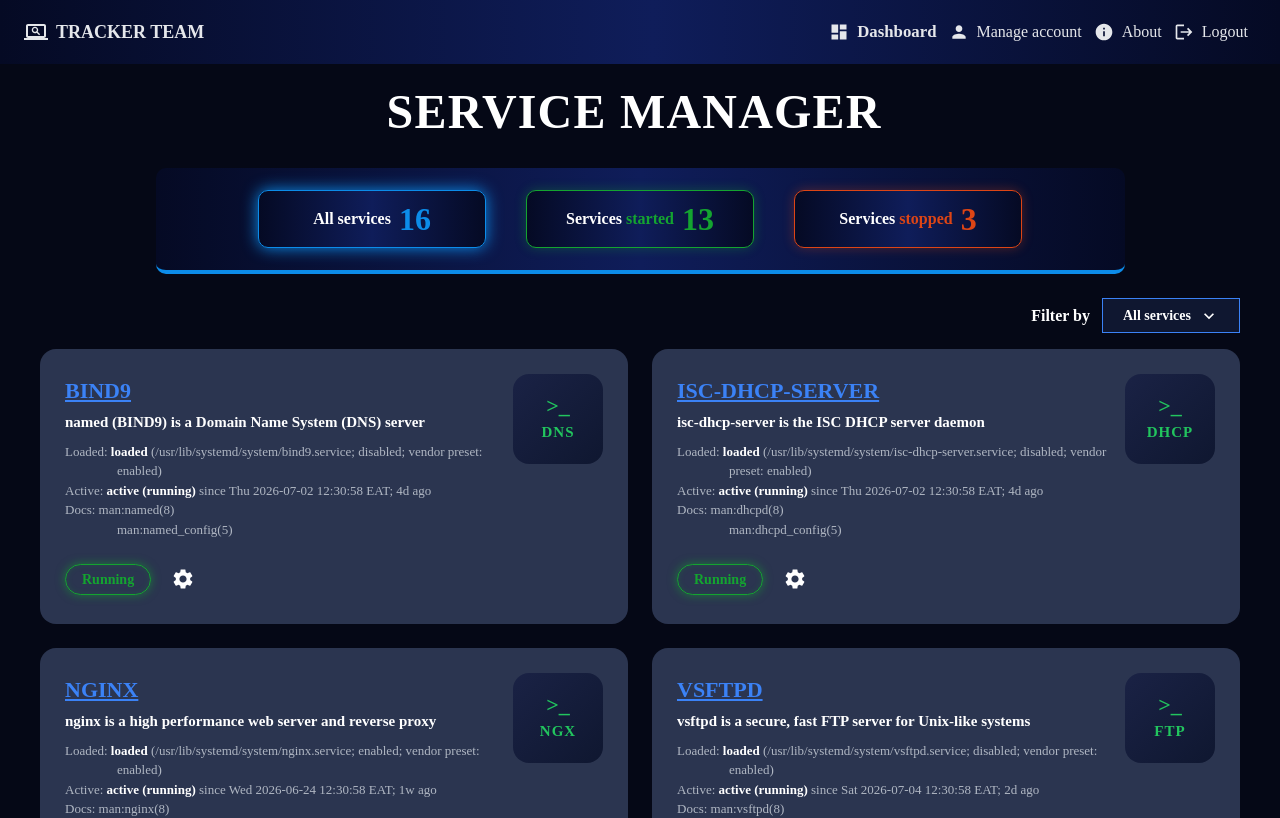
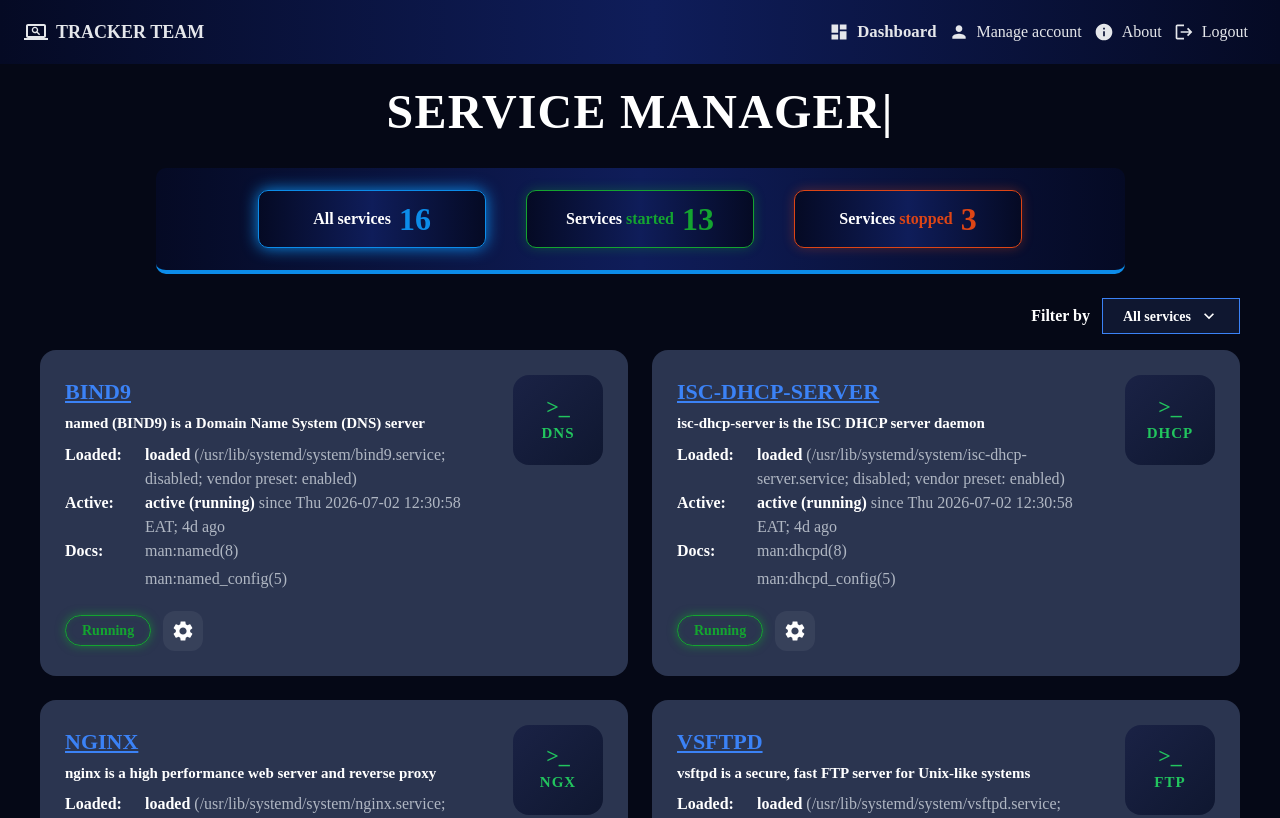
Before and after one commit to fymijoro/service_manager, a React (Vite) app in the folder service-manager/: page / in a window 1280 px wide. Shown: the top 818 px of the page. Built offline with nearby package versions, Linux system fonts and the light colour scheme; sample sign-in values are in the browser's storage; a web font is replaced by a local one.

Commit message:
modification des apparences dashboard 3: reglage alignement

```diff
--- a/service-manager/src/components/FilterBar.jsx
+++ b/service-manager/src/components/FilterBar.jsx
@@ -15,7 +15,7 @@ function FilterBar({ filter, onFilterChange }) {
 
   return (
     <Box sx={{ display: 'flex', alignItems: 'center', justifyContent: 'flex-end', gap: 1.5, mb: 2 }}>
-      <Typography sx={{ color: '#FFFFFF', fontWeight: 700 }}>Filter by</Typography>
+      <Typography sx={{ color: '#FFFFFF', fontWeight: 700, lineHeight: 1, height: '36px', display: 'flex', alignItems: 'center', m: 0 }}>Filter by</Typography>
 
       <Box
         onClick={(e) => setAnchorEl(e.currentTarget)}
@@ -24,11 +24,11 @@ function FilterBar({ filter, onFilterChange }) {
           alignItems: 'center',
           gap: 1,
           border: '1px solid #3B82F6',
-          borderRadius: 0,           // ← carré
+          borderRadius: 0,
           color: '#FFFFFF',
           background: '#0F1730',
           px: 2.5,
-          py: 0.75,
+          height: '36px',
           fontWeight: 700,
           fontSize: 14,
           cursor: 'pointer',
@@ -51,7 +51,7 @@ function FilterBar({ filter, onFilterChange }) {
               mt: 1,
               background: '#0F1730',
               border: '1px solid #3B82F6',
-              borderRadius: 0,       // ← carré
+              borderRadius: 0,
               color: '#FFFFFF',
               minWidth: 160,
             },
@@ -68,14 +68,14 @@ function FilterBar({ filter, onFilterChange }) {
               }}
               sx={{
                 fontWeight: value === filter ? 700 : 400,
-                '&.Mui-selected': { background: 'rgba(59, 130, 246, 0.15)' },
-                '&:hover': { background: 'rgba(59, 130, 246, 0.1)' },
+                '&.Mui-selected': { background: 'rgba(59, 130, 246, 0.18)' },
+                '&:hover': { background: 'rgba(59, 130, 246, 0.12)' },
               }}
             >
               {label}
             </MenuItem>
             {index < entries.length - 1 && (
-              <Divider sx={{ borderColor: 'rgba(255,255,255,0.15)' }} />
+              <Divider sx={{ borderColor: '#3B82F6' }} />
             )}
           </div>
         ))}
--- a/service-manager/src/components/ServiceActionsMenu.jsx
+++ b/service-manager/src/components/ServiceActionsMenu.jsx
@@ -18,14 +18,23 @@ function ServiceActionsMenu({ status, onRestart, onStop, onStart }) {
 
   return (
     <>
-      <IconButton onClick={(e) => setAnchorEl(e.currentTarget)} sx={{ color: '#FFFFFF' }}>
-        <SettingsIcon />
+      <IconButton
+        onClick={(e) => setAnchorEl(e.currentTarget)}
+        sx={{
+          color: '#FFFFFF',
+          p: 1,
+          borderRadius: '12px',
+          bgcolor: 'rgba(255,255,255,0.06)',
+          '&:hover': { bgcolor: 'rgba(59,130,246,0.18)' },
+        }}
+      >
+        <SettingsIcon sx={{ fontSize: 24 }} />
       </IconButton>
       <Menu
         anchorEl={anchorEl}
         open={open}
         onClose={() => setAnchorEl(null)}
-        anchorOrigin={{ vertical: 'bottom', horizontal: 'left' }}
+        anchorOrigin={{ vertical: 'top', horizontal: 'right' }}
         transformOrigin={{ vertical: 'top', horizontal: 'left' }}
         slotProps={{
           paper: {
@@ -33,23 +42,34 @@ function ServiceActionsMenu({ status, onRestart, onStop, onStart }) {
               mt: 0.5,
               background: '#0F1730',
               border: '1px solid #3B82F6',
-              borderRadius: 0,
+              borderRadius: '12px',
               color: '#FFFFFF',
-              minWidth: 120,
+              minWidth: 140,
+              overflow: 'hidden',
             },
           },
         }}
       >
         <MenuItem
           onClick={() => handleAction(onRestart)}
-          sx={{ '&:hover': { background: 'rgba(59, 130, 246, 0.1)' } }}
+          sx={{
+            pl: 3,
+            pr: 3,
+            borderRadius: '10px',
+            '&:hover': { background: 'rgba(59, 130, 246, 0.12)' },
+          }}
         >
           Restart
         </MenuItem>
-        <Divider sx={{ borderColor: 'rgba(255,255,255,0.15)' }} />
+        <Divider sx={{ borderColor: '#3B82F6' }} />
         <MenuItem
           onClick={() => handleAction(secondAction.handler)}
-          sx={{ '&:hover': { background: secondAction.hoverColor } }}
+          sx={{
+            pl: 3,
+            pr: 3,
+            borderRadius: '10px',
+            '&:hover': { background: secondAction.hoverColor },
+          }}
         >
           {secondAction.label}
         </MenuItem>
--- a/service-manager/src/components/ServiceCard.jsx
+++ b/service-manager/src/components/ServiceCard.jsx
@@ -48,18 +48,34 @@ function ServiceCard({ service, onRestart, onStop, onStart, isRestarting }) {
             {description}
           </Typography>
 
-          <Typography sx={{ ...hangingIndentSx, mt: 1 }}>
-            Loaded: <b style={{ color: '#FFFFFF' }}>loaded</b> (/usr/lib/systemd/system/{unit}.service; {enabledPreset}; vendor preset: enabled)
+          <Box sx={{ display: 'flex', alignItems: 'flex-start', gap: 1, color: '#B0B7C3', fontSize: 13, mt: 1 }}>
+            <Typography component="span" sx={{ color: '#FFFFFF', fontWeight: 700, minWidth: '72px' }}>
+              Loaded:
             </Typography>
-          <Typography sx={hangingIndentSx}>
-            Active: <b style={{ color: '#FFFFFF' }}>{ACTIVE_LABELS[displayStatus]}</b>
+            <Typography component="span">
+              <b style={{ color: '#FFFFFF' }}>loaded</b> (/usr/lib/systemd/system/{unit}.service; {enabledPreset}; vendor preset: enabled)
+            </Typography>
+          </Box>
+          <Box sx={{ display: 'flex', alignItems: 'flex-start', gap: 1, color: '#B0B7C3', fontSize: 13 }}>
+            <Typography component="span" sx={{ color: '#FFFFFF', fontWeight: 700, minWidth: '72px' }}>
+              Active:
+            </Typography>
+            <Typography component="span">
+              <b style={{ color: '#FFFFFF' }}>{ACTIVE_LABELS[displayStatus]}</b>
               {displayStatus !== 'stopped' && (
                 <> since {formatDateTime(startedAt)} EAT; {formatRelativeTime(startedAt)}</>
               )}
             </Typography>
-          <Typography sx={hangingIndentSx}>
-            Docs: man:{docsCmd}(8)<br />man:{docsCmd}_config(5)
+          </Box>
+          <Box sx={{ display: 'flex', alignItems: 'flex-start', gap: 1, color: '#B0B7C3', fontSize: 13 }}>
+            <Typography component="span" sx={{ color: '#FFFFFF', fontWeight: 700, minWidth: '72px' }}>
+              Docs:
             </Typography>
+            <Box sx={{ display: 'flex', flexDirection: 'column', gap: 0.5 }}>
+              <Typography component="span">man:{docsCmd}(8)</Typography>
+              <Typography component="span">man:{docsCmd}_config(5)</Typography>
+            </Box>
+          </Box>
         </Box>
         <ServiceLogo code={code} />
       </Box>
```
Lines whose indentation alone changed are shown as unchanged.
